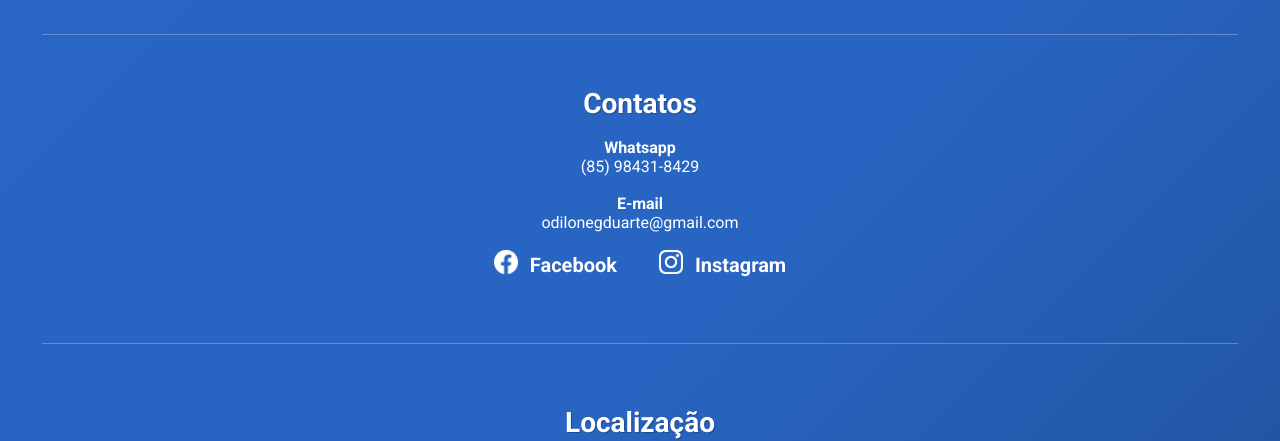
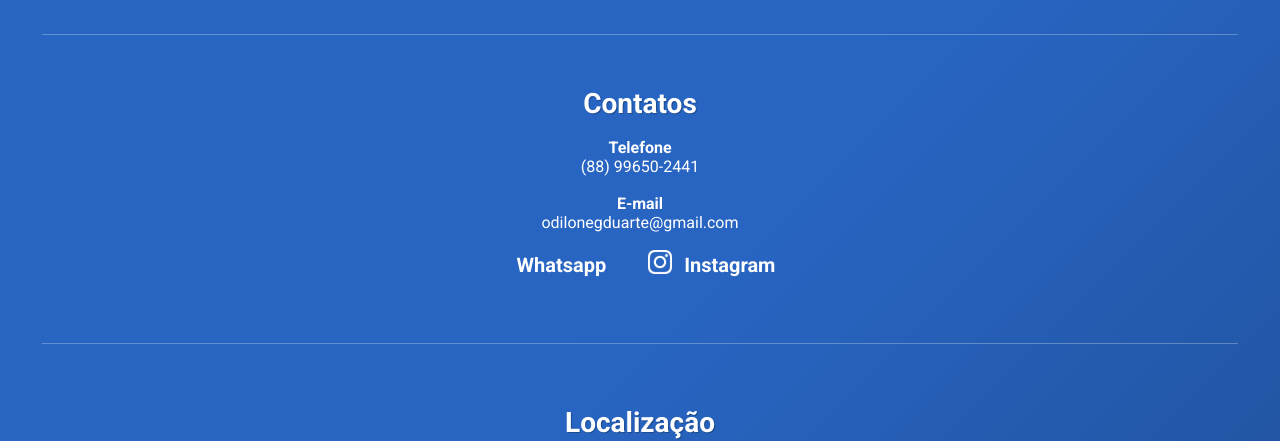
Before and after one commit to OdilonEnrique/Rent-Car-Enterprise, a plain HTML site: page index.html in a window 1280 px wide. Shown: the part 1660-2101 px from the top of the page. Drawn offline with Linux system fonts and the light colour scheme.

Commit message:
update links and images

```diff
--- a/index.html
+++ b/index.html
@@ -198,8 +198,8 @@
           <section class="contactsBox">
             <h3>Contatos</h3>
             <div class="contact">
-              <strong>Whatsapp</strong>
-              <p>(85) 98431-8429</p>
+              <strong>Telefone</strong>
+              <p>(88) 99650-2441</p>
             </div>
 
             <div class="contact">
@@ -210,13 +210,13 @@
             <div class="socialMedias">
               <a href="#">
                 <div class="logo">
-                  <img src="./images/logo-facebook.png" alt="">
+                  <img href="https://wa.me/5585984318429" target="_blank" alt="">
                 </div>
-                <strong>Facebook</strong>
+                <strong>Whatsapp</strong>
               </a>
 
             <div class="socialMedias">
-              <a href="https://www.instagram.com/_odilon_enrique/">
+              <a href="https://www.instagram.com/_odilon_enrique/" target="_blank">
                 <div class="logo">
                   <img src="./images/logo-instagram.png" alt="">
                 </div>
```
Also changed, not shown: images/logo-whatsapp.png (added).
